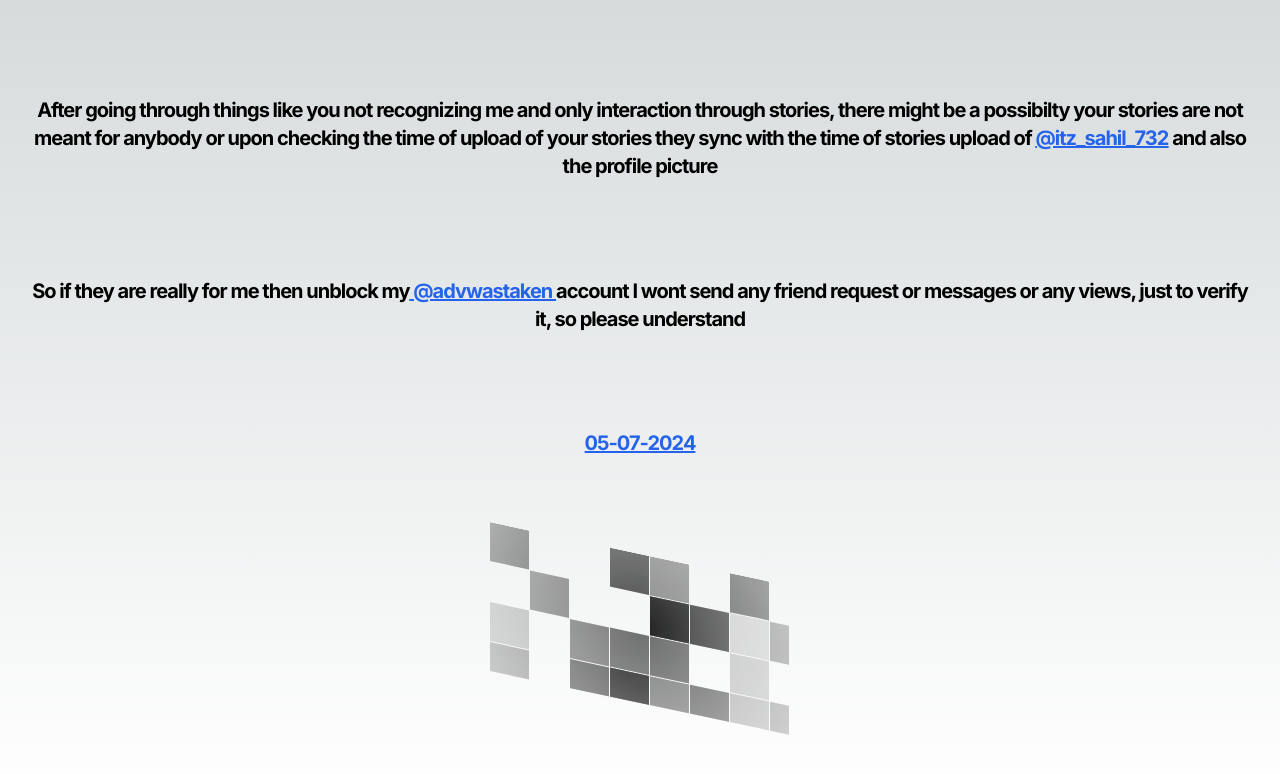
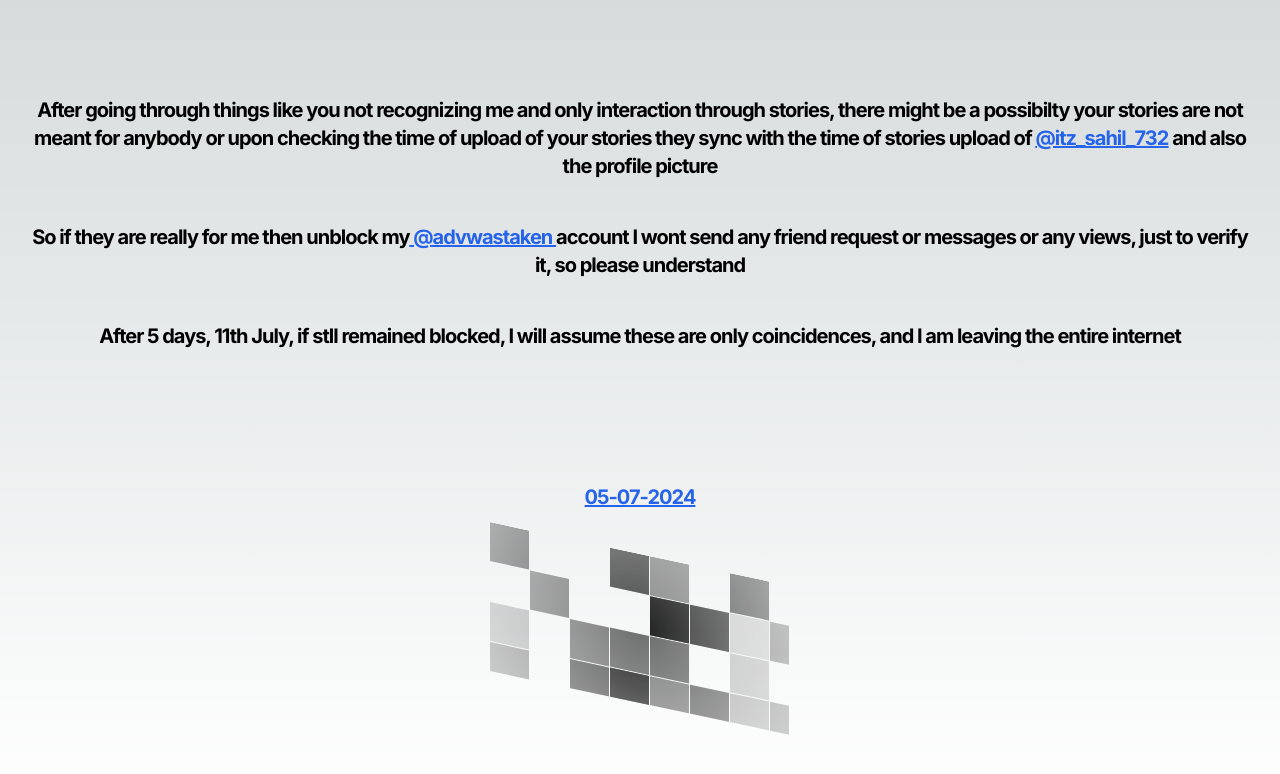
Before and after one commit to pixelDriftadv/x8, a Next.js app: page /replies in a window 1280 px wide. Shown: the top 774 px of the page. Built offline with nearby package versions, Linux system fonts and the light colour scheme.

Commit message:
Update page.tsx

```diff
--- a/src/app/replies/page.tsx
+++ b/src/app/replies/page.tsx
@@ -30,6 +30,10 @@ export default function Home() {
         account I wont send any friend request or messages or any views, just to
         verify it, so please understand
       </p>
+      <p className="z-10  whitespace-pre-wrap text-center text-xl font-bold tracking-tighter ">
+      After 5 days, 11th July, if stll remained blocked, I will assume these are only coincidences, and I am leaving the entire internet
+      </p>
+      <br/><br/>
       <Link href={'/replies/05-07-2024'}>
         <p className="z-10 text-blue-600 underline whitespace-pre-wrap text-center text-xl font-bold tracking-tighter ">
           {'05-07-2024'}
```
